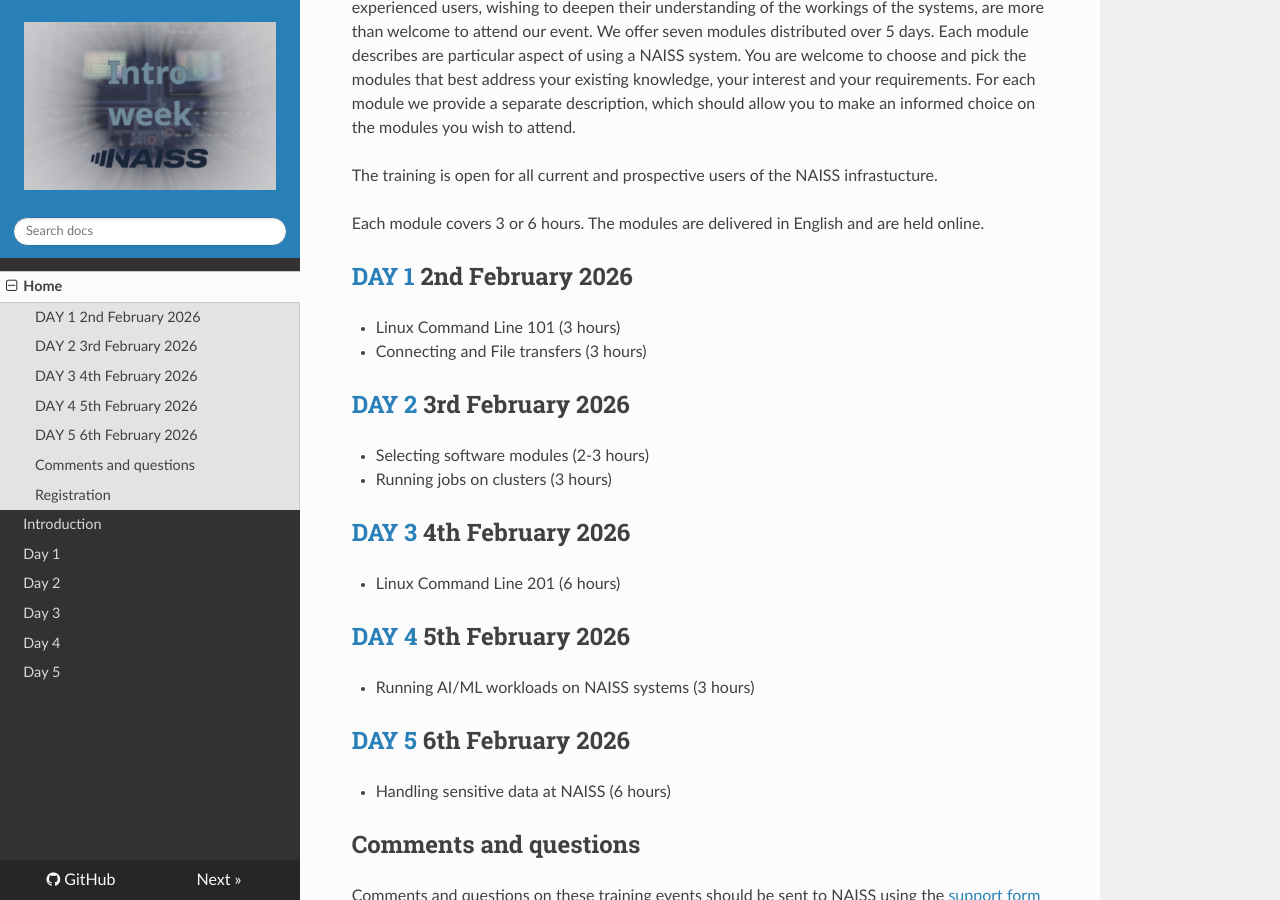
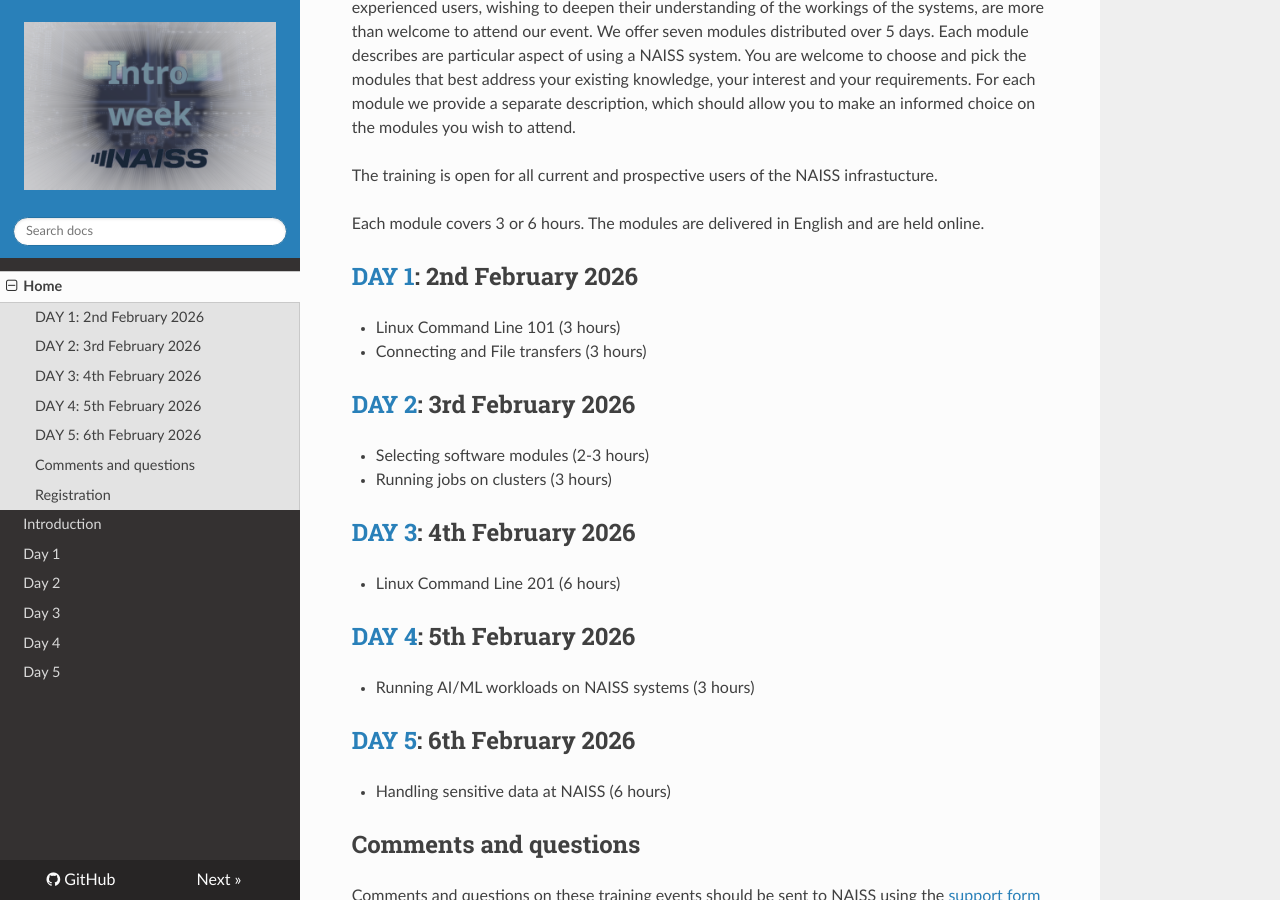
Before and after one commit to NAISS-Training/NAISS-intro-week, an MkDocs documentation site: the page built from docs/index.md, in a window 1280 px wide and 900 px high, scrolled down 260 px. Built offline with MkDocs 1.6.1, drawn with Linux system fonts in a browser that asks for light colours; nearby versions of some CDN libraries.

```diff
--- a/docs/index.md
+++ b/docs/index.md
@@ -8,25 +8,25 @@ The training is open for all current and prospective users of the NAISS infrastu
 
 Each module covers 3 or 6 hours.   The modules are delivered in English and are held online.
 
-## [DAY 1](day1.md) 2nd February 2026
+## [DAY 1](day1.md): 2nd February 2026
 
 - Linux Command Line 101 (3 hours)
 - Connecting and File transfers (3 hours)
 
-## [DAY 2](day2.md) 3rd February 2026
+## [DAY 2](day2.md): 3rd February 2026
 
 - Selecting software modules (2-3 hours)
 - Running jobs on clusters (3 hours)
 
-## [DAY 3](day3.md) 4th February 2026
+## [DAY 3](day3.md): 4th February 2026
 
 - Linux Command Line 201 (6 hours)
 
-## [DAY 4](day4.md) 5th February 2026
+## [DAY 4](day4.md): 5th February 2026
 
 - Running AI/ML workloads on NAISS systems (3 hours)
 
-## [DAY 5](day5.md) 6th February 2026
+## [DAY 5](day5.md): 6th February 2026
 
 - Handling sensitive data at NAISS (6 hours)
 
```
